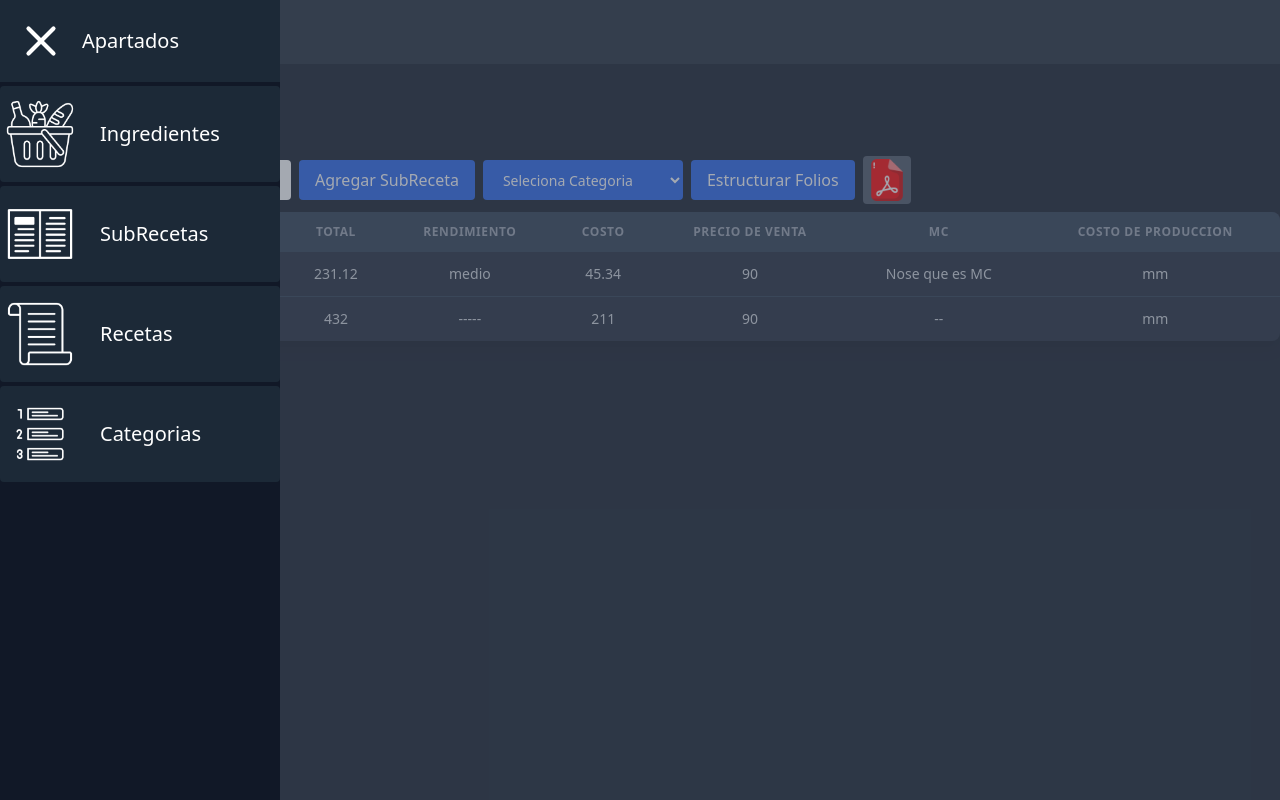
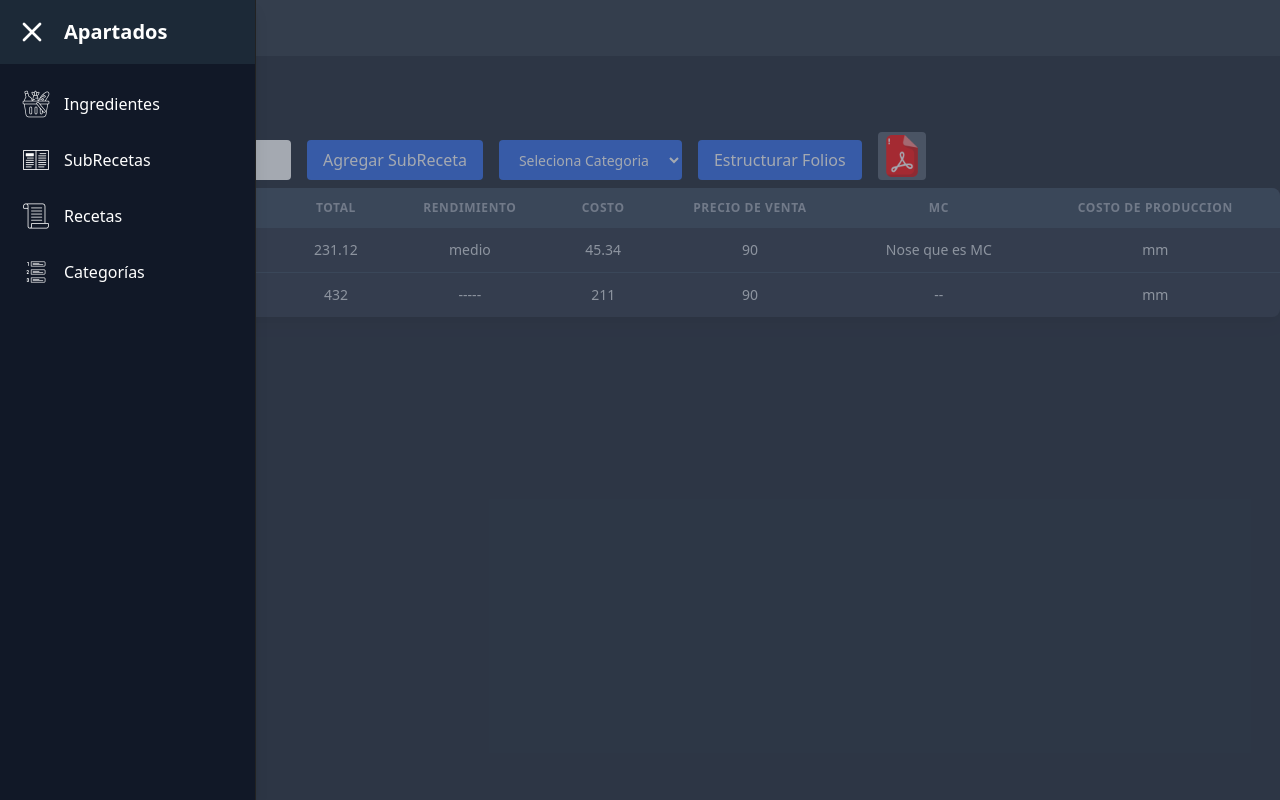
Before and after one commit to DiegoGB234/HUUBIE, a React (Vite) app: page /subRecetas in a window 1280 px wide. Both pictures are taken after a click on the button 33 px from the left and 32 px from the top of the page. Built offline with nearby package versions, Linux system fonts and the light colour scheme.

Commit message:
Versión 1.6

```diff
--- a/src/module/costosys/components/SideBar.tsx
+++ b/src/module/costosys/components/SideBar.tsx
@@ -1,7 +1,7 @@
 import { AlignJustify } from 'lucide-react';
 import { X } from 'lucide-react';
 import { useState } from "react";
-import {Link} from 'react-router-dom';
+import { Link } from 'react-router-dom';
 
 // llamando los iconos de la menu lateral
 import iconoIngrediente from '../../../assets/iconoIngredie.png'
@@ -21,65 +21,54 @@ interface SideBarProps {
 function SideBar({children}:SideBarProps){
   const [isOpen, setIsOpen] = useState(false);
   return (
-        <div className=" fixed right-0 left-0 min-h-screen  " style={{backgroundColor:"#111827"}}>
-            {/* Boton de menu lateral  */}
-            <div className="flex gap-5 py-3 w-full items-center" style={{backgroundColor:"#1E2837 "}}>
-                <button className='ml-4 ' onClick={()=>{setIsOpen(!isOpen)}} >
-                   <AlignJustify size={34} style={{backgroundColor:"#1C2937"}} className='text-white active:opacity-80'  />
+    <div className="fixed right-0 left-0 min-h-screen" style={{backgroundColor:"#111827"}}>
+      {/* Botón de menú lateral */}
+      <div className="flex gap-3 py-3 w-full items-center px-4" style={{backgroundColor:"#1E2837"}}>
+        <button className='mr-2' onClick={()=>{setIsOpen(!isOpen)}} >
+          <AlignJustify size={28} style={{backgroundColor:"#1C2937"}} className='text-white active:opacity-80'  />
         </button>
-                <img className='w-12 h-10 active:opacity-80' src={iconoEmpre} alt="" />
+        <img className='w-10 h-8 active:opacity-80 rounded-md shadow' src={iconoEmpre} alt="" />
+        <span className="ml-2 text-white font-bold text-lg tracking-wide">HUUBIE</span>
       </div>
-            {/* Contenido de menu */}
+      {/* Contenido de menú */}
       {isOpen && (
         <>
           {/* Fondo trasparente */}
-                    <div className="fixed inset-0 bg-gray-600/50 z-10" onClick={()=>{setIsOpen(false)}}
-                    ></div>
-                        <div className=" fixed top-0 left-0  min-h-screen size-70 z-40" style={{backgroundColor:"#111827"}} >
-
-                                {/* boton de cerrar */}
-                                <div className=' flex  items-center py-4 hover:opacity-80 transition-colors'style={{backgroundColor:"#1C2937"}} onClick={()=>{setIsOpen(false)}}>
-                                    <button className='ml-4'>
-                                        <X size={50} style={{color:"white"}} />
+          <div className="fixed inset-0 bg-gray-600/50 z-10" onClick={()=>{setIsOpen(false)}}></div>
+          <div className="fixed top-0 left-0 min-h-screen w-64 z-40 shadow-lg" style={{backgroundColor:"#111827", borderRight: "1px solid #222"}}>
+            {/* Botón de cerrar */}
+            <div className='flex items-center py-4 px-4 hover:opacity-80 transition-colors' style={{backgroundColor:"#1C2937"}} onClick={()=>{setIsOpen(false)}}>
+              <button>
+                <X size={32} style={{color:"white"}} />
               </button>
-                                    <h2 className="ml-4 text-white c text-xl text-center" >Apartados</h2>
+              <h2 className="ml-4 text-white font-semibold text-xl text-center">Apartados</h2>
             </div>
-
-                                <nav className='flex-col gap-4 '>
-                                    <Link to="/ingredients" className="flex items-center gap-5 py-2 rounded text-xl mt-1 mb-1 text-white text-center hover:opacity-80 transition-color" style={{backgroundColor:"#1C2937"}}>
-                                        <img className='w-20 h-20' src={iconoIngrediente} alt="Cargando" />
+            <nav className='flex flex-col gap-2 mt-4 px-2'>
+              <Link to="/ingredients" className="flex items-center gap-3 py-2 rounded-lg text-base text-white hover:bg-[#2563EB] transition-colors px-3">
+                <img className='w-8 h-8' src={iconoIngrediente} alt="Ingredientes" />
                 <span>Ingredientes</span>
               </Link>
-                                    <Link to="/subRecetas" className="flex items-center gap-5 py-2 rounded text-xl mt-1 mb-1 text-white text-center hover:opacity-80 transition-colors" style={{backgroundColor:"#1C2937"}}>
-                                        <img className='w-20 h-20' src={iconoSubrec} alt="Cargando..." />
+              <Link to="/subRecetas" className="flex items-center gap-3 py-2 rounded-lg text-base text-white hover:bg-[#2563EB] transition-colors px-3">
+                <img className='w-8 h-8' src={iconoSubrec} alt="SubRecetas" />
                 <span>SubRecetas</span>
               </Link>
-                                    <Link to="/recetas" className="flex items-center gap-5 py-2 rounded text-xl mt-1 mb-1 text-white text-center hover:opacity-80 transition-colors" style={{backgroundColor:"#1C2937"}}>
-                                        <img className='w-20 h-20' src={iconoRec} alt="Cargando..." />
+              <Link to="/recetas" className="flex items-center gap-3 py-2 rounded-lg text-base text-white hover:bg-[#2563EB] transition-colors px-3">
+                <img className='w-8 h-8' src={iconoRec} alt="Recetas" />
                 <span>Recetas</span>
               </Link>
-                                      <Link to="/categorias" className="flex items-center gap-5 py-2 rounded text-xl mt-1 mb-1 text-white text-center hover:opacity-80 transition-colors" style={{backgroundColor:"#1C2937"}}>
-                                        <img className='w-20 h-20' src={iconoCategorias} alt="Cargando..." />
-                                        <span>Categorias</span>
+              <Link to="/categorias" className="flex items-center gap-3 py-2 rounded-lg text-base text-white hover:bg-[#2563EB] transition-colors px-3">
+                <img className='w-8 h-8' src={iconoCategorias} alt="Categorías" />
+                <span>Categorías</span>
               </Link>
-
             </nav>
-
-
           </div>
-
         </>
       )}
       {/* Espacio para  contenido hijo */}
       <main className="relative left-0 top-10 right-0">
         {children}
       </main>
-
-
     </div>
-
-
-
   )
 }
 export default SideBar
--- a/src/module/costosys/layouts/Ingredients.tsx
+++ b/src/module/costosys/layouts/Ingredients.tsx
@@ -4,85 +4,77 @@ import InheritedTable from "../components/table.tsx"
 import { useState } from "react";
 // icono
 import { Search } from 'lucide-react';
-function Ingredientes(){
+
+function Ingredientes() {
     const [isOpen, setIsOpen] = useState(false);
-     const title='Agregar Ingrediente'
+    const title = 'Agregar Ingrediente'
     // titulos de la tabla de la tabla de ingredientes
     // Los titulos los dejaremos , pero tambien serviran como para metros para el form
     const valuesTable = {
-        name:'Nombre',
-        unit:'Unidad',
-        brand:'Marca',
-        netContent:'Contenido neto',
-        price:'Precio',
-        unitPrice:'Precio Unitario',
-        description:'Descripcion'
+        name: 'Nombre',
+        unit: 'Unidad',
+        brand: 'Marca',
+        netContent: 'Contenido neto',
+        price: 'Precio',
+        unitPrice: 'Precio Unitario',
+        description: 'Descripcion'
     }
     // contenido de los ingredientes
-
-    const contenTable =[
+    const contenTable = [
         {
-            name:'Manzana',
-            unit:'nose',
-            brand:'El amigo',
-            netContent:'12',
-            price:'1231',
-            unitPrice:'2',
-            description:'Es una mazanana que es una fruta'
+            name: 'Manzana',
+            unit: 'nose',
+            brand: 'El amigo',
+            netContent: '12',
+            price: '1231',
+            unitPrice: '2',
+            description: 'Es una mazanana que es una fruta'
         },
         {
-            name:'Pera',
-            unit:'nose',
-            brand:'El ruso',
-            netContent:32,
-            price:12.1,
-            unitPrice:12.21,
-            description:'Es una pera, que es una fruta'
+            name: 'Pera',
+            unit: 'nose',
+            brand: 'El ruso',
+            netContent: 32,
+            price: 12.1,
+            unitPrice: 12.21,
+            description: 'Es una pera, que es una fruta'
         },
     ]
 
-
     return (
-
         <SideBar>
             {/* Reviendo los valores que pide la funcion de table de components */}
             <InheritedTable tableProperties={valuesTable} tableContent={contenTable} >
-            <div className="flex flex-col col-auto gap-2">
+                <div className="flex flex-col gap-2 md:flex-row md:items-end md:gap-4">
+                    <div className="flex flex-col gap-2 w-full md:w-auto">
                         <label className="text-white px-2" htmlFor="buscar-ingredientes">
                             Buscar ingredientes
                         </label>
-
-                <div className="flex items-center gap-2">
-                    <div className="relative">
+                        <div className="relative w-full">
                             <input
-                            id="subtecetas"
+                                id="buscar-ingredientes"
                                 type="text"
                                 className="bg-white rounded pl-10 pr-3 py-2 w-full"
                                 placeholder="Escribe aquí..."
                             />
                             <Search
                                 size={20}
-                            className="absolute right-3 top-1/2 transform -translate-y-1/2 text-gray-600"
+                                className="absolute left-3 top-1/2 transform -translate-y-1/2 text-gray-600"
                             />
                         </div>
-
-                {/* Este boton solo habre una ventana */}
+                    </div>
                     <button
                         onClick={() => setIsOpen(true)}
-                    className="text-white px-4 py-2 rounded"
+                        className="w-full md:w-auto text-white px-4 py-2 rounded active:opacity-80 transition-opacity duration-200 mt-2 md:mt-0"
                         style={{ backgroundColor: '#2563EB' }}
                     >
                         Agregar Ingrediente
                     </button>
                 </div>
-            </div>
-
-            {isOpen && <FormEre isOpen={isOpen} setIsOpen={setIsOpen} formProperties={valuesTable} title={title} /> }
-
+                {isOpen && <FormEre isOpen={isOpen} setIsOpen={setIsOpen} formProperties={valuesTable} title={title} />}
             </InheritedTable>
         </SideBar>
     )
 }
 
-
 export default Ingredientes
--- a/src/module/costosys/layouts/Recetas.tsx
+++ b/src/module/costosys/layouts/Recetas.tsx
@@ -5,98 +5,90 @@ import { useState } from "react";
 // icono
 import { Search } from 'lucide-react';
 import icononoPdf from '../../../assets/iconoPdf.png'
- function Recetas(){
+
+function Recetas() {
     const [isOpen, setIsOpen] = useState(false);
-     const title='Agregar Receta'
-    // los valores que va tener en la tabla  de  recetas pero tambien en el form
+    const title = 'Agregar Receta'
+    // los valores que va tener en la tabla de recetas pero también en el form
     const valuesTable = {
-        recipe:'Receta',
-        classification:'Clasificacion',
-        total:'Total',
-        performance:'Rendimiento',
-        cost:'Costo',
-        salePreci:' Precio de venta',
-        mc:'MC'
+        recipe: 'Receta',
+        classification: 'Clasificacion',
+        total: 'Total',
+        performance: 'Rendimiento',
+        cost: 'Costo',
+        salePreci: ' Precio de venta',
+        mc: 'MC'
     }
-    // contenido de  Recetas
-    const contenTable =[
+    // contenido de Recetas
+    const contenTable = [
         {
-            recipe:'Empanadas',
-            classification:'Nose',
-            total:231.12,
-            performance:'medio',
-            cost:45.34,
-            salePreci:90,
-            mc:'Nose que es MC'
+            recipe: 'Empanadas',
+            classification: 'Nose',
+            total: 231.12,
+            performance: 'medio',
+            cost: 45.34,
+            salePreci: 90,
+            mc: 'Nose que es MC'
         },
         {
-            recipe:'Caldo',
-            classification:'Nose',
-            total:432,
-            performance:'-----',
-            cost:211,
-            salePreci:90,
-            mc:'--'
+            recipe: 'Caldo',
+            classification: 'Nose',
+            total: 432,
+            performance: '-----',
+            cost: 211,
+            salePreci: 90,
+            mc: '--'
         },
     ]
 
     return (
-        <>
         <SideBar>
             <InheritedTable tableContent={contenTable} tableProperties={valuesTable}>
-                    <div className="flex flex-col col-auto gap-4">
-                        <label className="text-white text-lg px-2" >
+                <div className="flex flex-col gap-4 md:flex-row md:items-end md:gap-4">
+                    <div className="flex flex-col gap-2 w-full md:w-auto">
+                        <label className="text-white text-lg px-2">
                             Buscar Receta
                         </label>
-                        <div className="flex items-center gap-2">
-                            <div className="relative">
+                        <div className="relative w-full">
                             <input
-                                    id="subtecetas"
+                                id="recetas"
                                 type="text"
                                 className="bg-white rounded pl-10 pr-3 py-2 w-full"
                                 placeholder="Escribe aquí..."
                             />
                             <Search
                                 size={20}
-                                    className="absolute right-3 top-1/2 transform -translate-y-1/2 text-gray-600"
+                                className="absolute left-3 top-1/2 transform -translate-y-1/2 text-gray-600"
                             />
                         </div>
-
-                            {/* Este boton solo habre una ventana */}
+                    </div>
                     <button
                         onClick={() => setIsOpen(true)}
-                                className=" text-white px-4 py-2 rounded active:opacity-80 transition-opacity duration-200"
+                        className="w-full md:w-auto text-white px-4 py-2 rounded active:opacity-80 transition-opacity duration-200 mt-2 md:mt-0"
                         style={{ backgroundColor: '#2563EB' }}
                     >
                         Agregar Receta
                     </button>
-
-                            <select  className="px-4 py-2 w-50 h-10 active:opacity-80 transition-opacity duration-200 rounded bg-[#2563EB] text-white text-sm" >
-                                <option value="" disabled selected > Seleciona Categoria</option>
+                    <select className="w-full md:w-auto px-4 py-2 h-10 active:opacity-80 transition-opacity duration-200 rounded bg-[#2563EB] text-white text-sm mt-2 md:mt-0">
+                        <option value="" disabled selected> Seleciona Categoria</option>
                         <option value="opcion1">Opción 1</option>
-                                <option value="opcion2" >Opción 2</option>
+                        <option value="opcion2">Opción 2</option>
                         <option value="opcion3">Opción 3</option>
                         <option value="opcion4">Opción 4</option>
-
                     </select>
                     <button
-                                className=" text-white px-4 py-2 rounded active:opacity-80 transition-opacity duration-200"
+                        className="w-full md:w-auto text-white px-4 py-2 rounded active:opacity-80 transition-opacity duration-200 mt-2 md:mt-0"
                         style={{ backgroundColor: '#2563EB' }}
                     >
                         Estructurar Folios
                     </button>
-                            <button className="bg-gray-600 rounded active:opacity-80 transition-opacity duration-200">
+                    <button className="w-full md:w-auto bg-gray-600 rounded active:opacity-80 transition-opacity duration-200 mt-2 md:mt-0 flex justify-center items-center">
                         <img src={icononoPdf} className="w-12 h-12" />
                     </button>
-
                 </div>
-                    </div>
-
-                    {isOpen && <FormEre isOpen={isOpen} setIsOpen={setIsOpen} formProperties={valuesTable} title={title} /> }
-
+                {isOpen && <FormEre isOpen={isOpen} setIsOpen={setIsOpen} formProperties={valuesTable} title={title} />}
             </InheritedTable>
         </SideBar>
-        </>
     )
 }
 export default Recetas
--- a/src/module/costosys/layouts/SubRecetas.tsx
+++ b/src/module/costosys/layouts/SubRecetas.tsx
@@ -6,54 +6,53 @@ import { useState } from "react";
 import { Search } from 'lucide-react';
 import icononoPdf from '../../../assets/iconoPdf.png'
 
- function SubRecetas(){
+function SubRecetas() {
   const [isOpen, setIsOpen] = useState(false);
-    const title='Agregar SubReceta'
+  const title = 'Agregar SubReceta'
   // los valores que va tener en la tabla  de sub recetas pero tambien en el formulario
   const valuesTable = {
-        subRecipes:'SubReceta',
-        classification:'Categoria',
-        total:'Total',
-        performance:'Rendimiento',
-        cost:'Costo',
-        salePreci:' Precio de venta',
-        mc:'MC',
-        productionCost:'Costo de Produccion'
+    subRecipes: 'SubReceta',
+    classification: 'Categoria',
+    total: 'Total',
+    performance: 'Rendimiento',
+    cost: 'Costo',
+    salePreci: ' Precio de venta',
+    mc: 'MC',
+    productionCost: 'Costo de Produccion'
   }
   // contenido de  subRecetas
-        const contenTable =[
+  const contenTable = [
     {
-                subRecipes:'Empanadas',
-                classification:'Nose',
-                total:231.12,
-                performance:'medio',
-                cost:45.34,
-                salePreci:90,
-                mc:'Nose que es MC',
-                productionCost:'mm'
+      subRecipes: 'Empanadas',
+      classification: 'Nose',
+      total: 231.12,
+      performance: 'medio',
+      cost: 45.34,
+      salePreci: 90,
+      mc: 'Nose que es MC',
+      productionCost: 'mm'
     },
     {
-                subRecipes:'Caldo',
-                classification:'Nose',
-                total:432,
-                performance:'-----',
-                cost:211,
-                salePreci:90,
-                mc:'--',
-                productionCost:'mm'
+      subRecipes: 'Caldo',
+      classification: 'Nose',
+      total: 432,
+      performance: '-----',
+      cost: 211,
+      salePreci: 90,
+      mc: '--',
+      productionCost: 'mm'
     }
   ]
 
-
-    return(
+  return (
     <SideBar>
       <InheritedTable tableContent={contenTable} tableProperties={valuesTable}>
-                <div className="flex flex-col col-auto gap-4">
-                    <label className="text-white text-lg px-2" >
+        <div className="flex flex-col gap-4 md:flex-row md:items-end md:gap-4">
+          <div className="flex flex-col gap-2 w-full md:w-auto">
+            <label className="text-white text-lg px-2">
               Buscar SubReceta
             </label>
-                    <div className="flex items-center gap-2">
-                        <div className="relative">
+            <div className="relative w-full">
               <input
                 id="subtecetas"
                 type="text"
@@ -62,41 +61,39 @@ import icononoPdf from '../../../assets/iconoPdf.png'
               />
               <Search
                 size={20}
-                                className="absolute right-3 top-1/2 transform -translate-y-1/2 text-gray-600"
+                className="absolute left-3 top-1/2 transform -translate-y-1/2 text-gray-600"
               />
             </div>
+          </div>
 
-                        {/* Este boton solo habre una ventana */}
           <button
             onClick={() => setIsOpen(true)}
-                            className=" text-white px-4 py-2 rounded active:opacity-80 transition-opacity duration-200"
+            className="w-full md:w-auto text-white px-4 py-2 rounded active:opacity-80 transition-opacity duration-200"
             style={{ backgroundColor: '#2563EB' }}
           >
             Agregar SubReceta
           </button>
 
-                        <select  className="px-4 py-2 w-50 h-10 active:opacity-80 transition-opacity duration-200 rounded bg-[#2563EB] text-white text-sm" >
+          <select className="w-full md:w-auto px-4 py-2 h-10 active:opacity-80 transition-opacity duration-200 rounded bg-[#2563EB] text-white text-sm mt-2 md:mt-0">
             <option value="" disabled selected > Seleciona Categoria</option>
             <option value="opcion1">Opción 1</option>
             <option value="opcion2" >Opción 2</option>
             <option value="opcion3">Opción 3</option>
             <option value="opcion4">Opción 4</option>
+          </select>
 
-                        </select>
           <button
-                            className=" text-white px-4 py-2 rounded active:opacity-80 transition-opacity duration-200"
+            className="w-full md:w-auto text-white px-4 py-2 rounded active:opacity-80 transition-opacity duration-200 mt-2 md:mt-0"
             style={{ backgroundColor: '#2563EB' }}
           >
             Estructurar Folios
           </button>
-                        <button className="bg-gray-600 rounded active:opacity-80 transition-opacity duration-200">
+          <button className="w-full md:w-auto bg-gray-600 rounded active:opacity-80 transition-opacity duration-200 mt-2 md:mt-0 flex justify-center items-center">
             <img src={icononoPdf} className="w-12 h-12" />
           </button>
-
-                        </div>
         </div>
 
-                {isOpen && <FormEre isOpen={isOpen} setIsOpen={setIsOpen} formProperties={valuesTable} title={title}/> }
+        {isOpen && <FormEre isOpen={isOpen} setIsOpen={setIsOpen} formProperties={valuesTable} title={title} />}
 
       </InheritedTable>
     </SideBar>
```
Also changed, not shown: src/module/costosys/layouts/Categorias.tsx (+23 -16 lines). Lines whose indentation alone changed are shown as unchanged.
